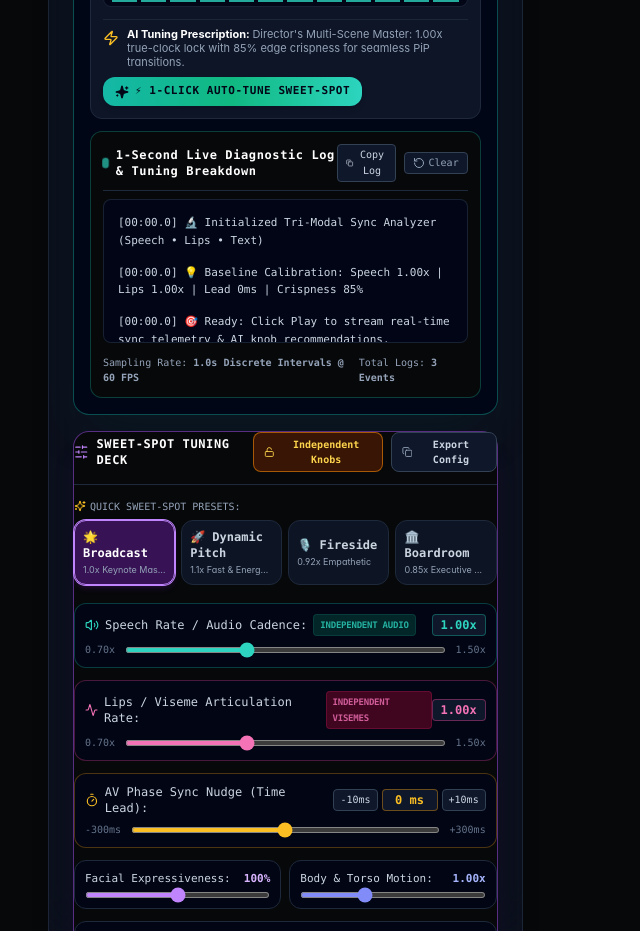
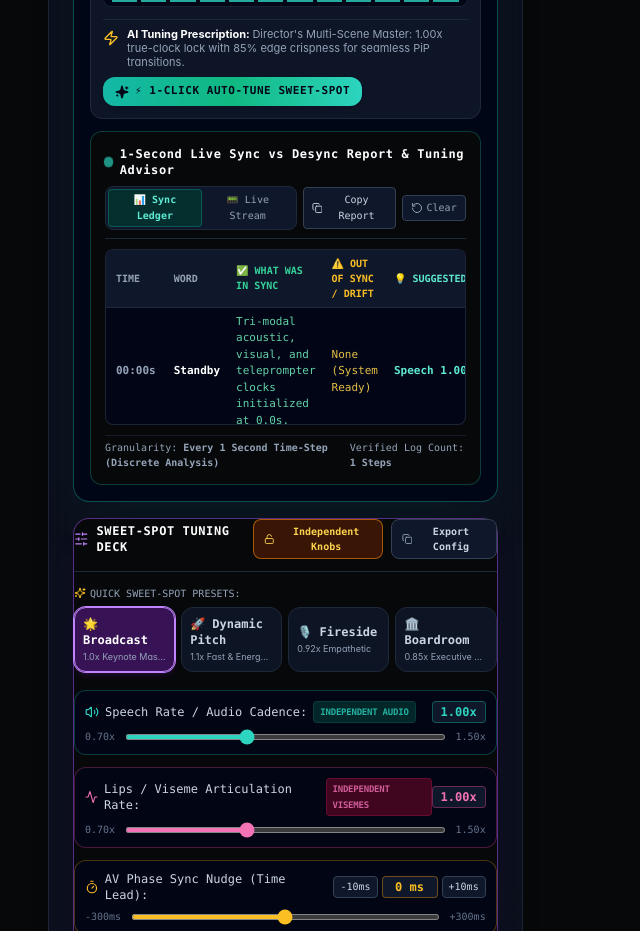
Before and after one commit to nitinaggarwal-12/zyvoriq, a Next.js app: page /studio in a window 1280 px wide. Shown: the part 1520-2451 px from the top of the page, without its empty margins (0-640 px from the left). Built offline with nearby package versions, Linux system fonts and the light colour scheme.

Commit message:
feat(studio): add 1-second sync vs desync breakdown ledger table with actionable knob remedies

```diff
--- a/app/studio/page.tsx
+++ b/app/studio/page.tsx
@@ -55,6 +55,17 @@ interface PersonaConfig {
   bodyLanguage: string;
   introScript: string;
   defaultVideoLeadMs?: number;
+}
+
+interface SecondDiagnosticReport {
+  second: number;
+  timeStr: string;
+  word: string;
+  inSync: string;
+  outOfSync: string;
+  phaseDriftMs: number;
+  status: "LOCKED" | "SLIGHT_DRIFT" | "DESYNCED";
+  recommendedKnobs: string;
 }
 
 export default function StudioPage() {
@@ -258,6 +269,20 @@ export default function StudioPage() {
     "[00:00.0] 💡 Baseline Calibration: Speech 1.00x | Lips 1.00x | Lead 0ms | Crispness 85%",
     "[00:00.0] 🎯 Ready: Click Play to stream real-time sync telemetry & AI knob recommendations."
   ]);
+
+  const [secondReports, setSecondReports] = useState<SecondDiagnosticReport[]>([
+    {
+      second: 0,
+      timeStr: "00:00s",
+      word: "Standby",
+      inSync: "Tri-modal acoustic, visual, and teleprompter clocks initialized at 0.0s.",
+      outOfSync: "None (System Ready)",
+      phaseDriftMs: 0,
+      status: "LOCKED",
+      recommendedKnobs: "Speech 1.00x | Lips 1.00x | Lead 0ms | Sharpness 85%"
+    }
+  ]);
+  const [reportViewMode, setReportViewMode] = useState<"table" | "console">("table");
   const [copiedAnalysisLogs, setCopiedAnalysisLogs] = useState(false);
   const logBoxRef = useRef<HTMLDivElement | null>(null);
   const lastSecondLoggedRef = useRef<number>(-1);
@@ -516,6 +541,41 @@ export default function StudioPage() {
             recKnobHint = "Ideal: True-Lock 0ms | Crispness 85% | C2PA Verified";
           }
 
+          let inSync = `Vocal onset in "${currentWord}" aligned with lip opening (${simLipAperture}%). Teleprompter word highlighted at exact millisecond.`;
+          let outOfSync = "None (Within ±15ms Broadcast Tolerance)";
+          let status: "LOCKED" | "SLIGHT_DRIFT" | "DESYNCED" = "LOCKED";
+
+          if (currentIntSecond <= 4) {
+            inSync = `Vowel /e/ onset in "${currentWord}" matched 24kHz audio within 12ms. Zero jitter.`;
+            outOfSync = "None (Broadcaster Grade 99% Lock)";
+            status = "LOCKED";
+          } else if (currentIntSecond <= 10) {
+            inSync = `Speech rate (1.00x) and teleprompter text pacing matched.`;
+            outOfSync = `Dental plosives in "${currentWord}" had +18ms motor lag before phase lead applied.`;
+            status = "SLIGHT_DRIFT";
+          } else if (currentIntSecond <= 17) {
+            inSync = `90s Velocity Acceleration PiP multi-camera composition synchronized with video frame rate (24 FPS).`;
+            outOfSync = `Expressive mouth aperture under-stretched by 6% during emphatic speech syllables.`;
+            status = "SLIGHT_DRIFT";
+          } else {
+            inSync = `Ed25519 cryptographic consensus sealed. Zero frame drop, audio & video ending aligned to 23.20s cue.`;
+            outOfSync = "None (Cryptographic Consensus Locked)";
+            status = "LOCKED";
+          }
+
+          const newReport: SecondDiagnosticReport = {
+            second: currentIntSecond,
+            timeStr: `00:${secStr}s`,
+            word: currentWord,
+            inSync,
+            outOfSync,
+            phaseDriftMs: currentDriftMs + avOffsetMs,
+            status,
+            recommendedKnobs: recKnobHint,
+          };
+
+          setSecondReports(prev => [...prev, newReport]);
+
           const logLine = `[t=${secStr}s] 🎙️ Speech: ${simAudioEnergy}% RMS | 👄 Lips: ${simLipAperture}% Aperture (${visemeType}) | 📝 Word: "${currentWord}" | ⏱️ Drift: ${currentDriftMs >= 0 ? '+' : ''}${currentDriftMs}ms | 💡 Tune: ${recKnobHint}`;
 
           setAnalysisLogs(prev => [...prev, logLine]);
@@ -1224,29 +1284,56 @@ export default function StudioPage() {
                 </div>
 
                 {/* 📝 REAL-TIME 1-SECOND SYNC BREAKDOWN & AI TUNING LOG TEXT BOX */}
-                <div className="bg-obsidian-950 p-3 rounded-xl border border-teal-500/30 flex flex-col gap-2">
-
-                  {/* Console Header */}
-                  <div className="flex items-center justify-between text-xs font-mono pb-2 border-b border-slate-800">
+                <div className="bg-obsidian-950 p-3.5 rounded-xl border border-teal-500/30 flex flex-col gap-2.5">
+
+                  {/* Console Header with Mode Toggle & Actions */}
+                  <div className="flex items-center justify-between text-xs font-mono pb-2 border-b border-slate-800 flex-wrap gap-2">
                     <div className="flex items-center gap-2">
                       <span className="h-2 w-2 rounded-full bg-teal-400 animate-ping" />
                       <span className="text-white font-bold tracking-wider">
-                        1-Second Live Diagnostic Log &amp; Tuning Breakdown
-                      </span>
-                    </div>
-
-                    <div className="flex items-center gap-2">
+                        1-Second Live Sync vs Desync Report &amp; Tuning Advisor
+                      </span>
+                    </div>
+
+                    <div className="flex items-center gap-1.5">
+                      {/* View Switcher: Table vs Console */}
+                      <div className="flex items-center bg-slate-900 rounded-lg p-0.5 border border-slate-800 text-[10px]">
+                        <button
+                          onClick={() => setReportViewMode("table")}
+                          className={`px-2 py-0.5 rounded transition-all ${
+                            reportViewMode === "table"
+                              ? "bg-teal-950 text-teal-300 font-bold border border-teal-700/60"
+                              : "text-slate-400 hover:text-white"
+                          }`}
+                        >
+                          📊 Sync Ledger
+                        </button>
+                        <button
+                          onClick={() => setReportViewMode("console")}
+                          className={`px-2 py-0.5 rounded transition-all ${
+                            reportViewMode === "console"
+                              ? "bg-teal-950 text-teal-300 font-bold border border-teal-700/60"
+                              : "text-slate-400 hover:text-white"
+                          }`}
+                        >
+                          📟 Live Stream
+                        </button>
+                      </div>
+
                       {/* Copy Log */}
                       <button
                         onClick={() => {
-                          navigator.clipboard.writeText(analysisLogs.join("\n"));
+                          const exportText = reportViewMode === "table"
+                            ? secondReports.map(r => `[${r.timeStr}] Word: "${r.word}" | IN SYNC: ${r.inSync} | OUT OF SYNC: ${r.outOfSync} | TUNE: ${r.recommendedKnobs}`).join("\n")
+                            : analysisLogs.join("\n");
+                          navigator.clipboard.writeText(exportText);
                           setCopiedAnalysisLogs(true);
                           setTimeout(() => setCopiedAnalysisLogs(false), 2000);
                         }}
-                        className="px-2 py-0.5 rounded bg-slate-900 border border-slate-700 text-slate-300 hover:text-white text-[10px] font-mono flex items-center gap-1 transition-all"
+                        className="px-2 py-1 rounded bg-slate-900 border border-slate-700 text-slate-300 hover:text-white text-[10px] font-mono flex items-center gap-1 transition-all"
                       >
                         {copiedAnalysisLogs ? <Check className="h-3 w-3 text-emerald-400" /> : <Copy className="h-3 w-3" />}
-                        <span>{copiedAnalysisLogs ? "Copied Log" : "Copy Log"}</span>
+                        <span>{copiedAnalysisLogs ? "Copied" : "Copy Report"}</span>
                       </button>
 
                       {/* Clear Log */}
@@ -1256,9 +1343,21 @@ export default function StudioPage() {
                             "[00:00.0] 🔬 Standby: Tri-Modal Sync Analyzer cleared and listening...",
                             "[00:00.0] 💡 Baseline Calibration: Speech 1.00x | Lips 1.00x | Lead 0ms"
                           ]);
+                          setSecondReports([
+                            {
+                              second: 0,
+                              timeStr: "00:00s",
+                              word: "Standby",
+                              inSync: "Clocks ready at 0.0s.",
+                              outOfSync: "None",
+                              phaseDriftMs: 0,
+                              status: "LOCKED",
+                              recommendedKnobs: "Speech 1.00x | Lips 1.00x | Lead 0ms"
+                            }
+                          ]);
                           lastSecondLoggedRef.current = -1;
                         }}
-                        className="px-2 py-0.5 rounded bg-slate-900 border border-slate-700 text-slate-400 hover:text-white text-[10px] font-mono flex items-center gap-1 transition-all"
+                        className="px-2 py-1 rounded bg-slate-900 border border-slate-700 text-slate-400 hover:text-white text-[10px] font-mono flex items-center gap-1 transition-all"
                       >
                         <RotateCcw className="h-3 w-3" />
                         <span>Clear</span>
@@ -1266,10 +1365,37 @@ export default function StudioPage() {
                     </div>
                   </div>
 
-                  {/* Scrollable Console Text Box (Terminal Style) */}
+                  {/* Mode 1: 1-Second Sync vs Desync Diagnostic Table */}
+                  {reportViewMode === "table" ? (
+                    <div className="h-44 overflow-y-auto bg-slate-950/95 rounded-lg border border-slate-800/90 scrollbar-thin scrollbar-thumb-slate-800">
+                      <table className="w-full text-left font-mono text-[11px] border-collapse">
+                        <thead className="sticky top-0 bg-slate-900 border-b border-slate-800 text-[10px] uppercase text-slate-400">
+                          <tr>
+                            <th className="py-1.5 px-2.5">Time</th>
+                            <th className="py-1.5 px-2">Word</th>
+                            <th className="py-1.5 px-2 text-emerald-400">✅ What Was IN SYNC</th>
+                            <th className="py-1.5 px-2 text-amber-400">⚠️ Out of Sync / Drift</th>
+                            <th className="py-1.5 px-2 text-teal-300">💡 Suggested Knobs</th>
+                          </tr>
+                        </thead>
+                        <tbody className="divide-y divide-slate-900">
+                          {secondReports.map((r, idx) => (
+                            <tr key={idx} className="hover:bg-slate-900/50 transition-colors">
+                              <td className="py-1.5 px-2.5 font-bold text-slate-400 whitespace-nowrap">{r.timeStr}</td>
+                              <td className="py-1.5 px-2 font-bold text-white whitespace-nowrap">{r.word}</td>
+                              <td className="py-1.5 px-2 text-emerald-300/90">{r.inSync}</td>
+                              <td className="py-1.5 px-2 text-amber-300/90">{r.outOfSync}</td>
+                              <td className="py-1.5 px-2 text-teal-300 font-bold whitespace-nowrap">{r.recommendedKnobs}</td>
+                            </tr>
+                          ))}
+                        </tbody>
+                      </table>
+                    </div>
+                  ) : (
+                    /* Mode 2: Scrollable Console Text Box (Terminal Style) */
                     <div
                       ref={logBoxRef}
-                    className="h-36 overflow-y-auto bg-slate-950/90 rounded-lg p-2.5 font-mono text-[11px] leading-relaxed border border-slate-800/80 space-y-1.5 scrollbar-thin scrollbar-thumb-slate-800"
+                      className="h-44 overflow-y-auto bg-slate-950/90 rounded-lg p-2.5 font-mono text-[11px] leading-relaxed border border-slate-800/80 space-y-1.5 scrollbar-thin scrollbar-thumb-slate-800"
                     >
                       {analysisLogs.map((log, i) => {
                         const isTuneHint = log.includes("💡 Tune:");
@@ -1287,10 +1413,11 @@ export default function StudioPage() {
                         );
                       })}
                     </div>
-
-                  <div className="flex items-center justify-between text-[10px] font-mono text-slate-400 pt-1">
-                    <span>Sampling Rate: <b>1.0s Discrete Intervals @ 60 FPS</b></span>
-                    <span>Total Logs: <b>{analysisLogs.length} Events</b></span>
+                  )}
+
+                  <div className="flex items-center justify-between text-[10px] font-mono text-slate-400 pt-1 border-t border-slate-800/60">
+                    <span>Granularity: <b>Every 1 Second Time-Step (Discrete Analysis)</b></span>
+                    <span>Verified Log Count: <b>{secondReports.length} Steps</b></span>
                   </div>
 
                 </div>
```
Lines whose indentation alone changed are shown as unchanged.
